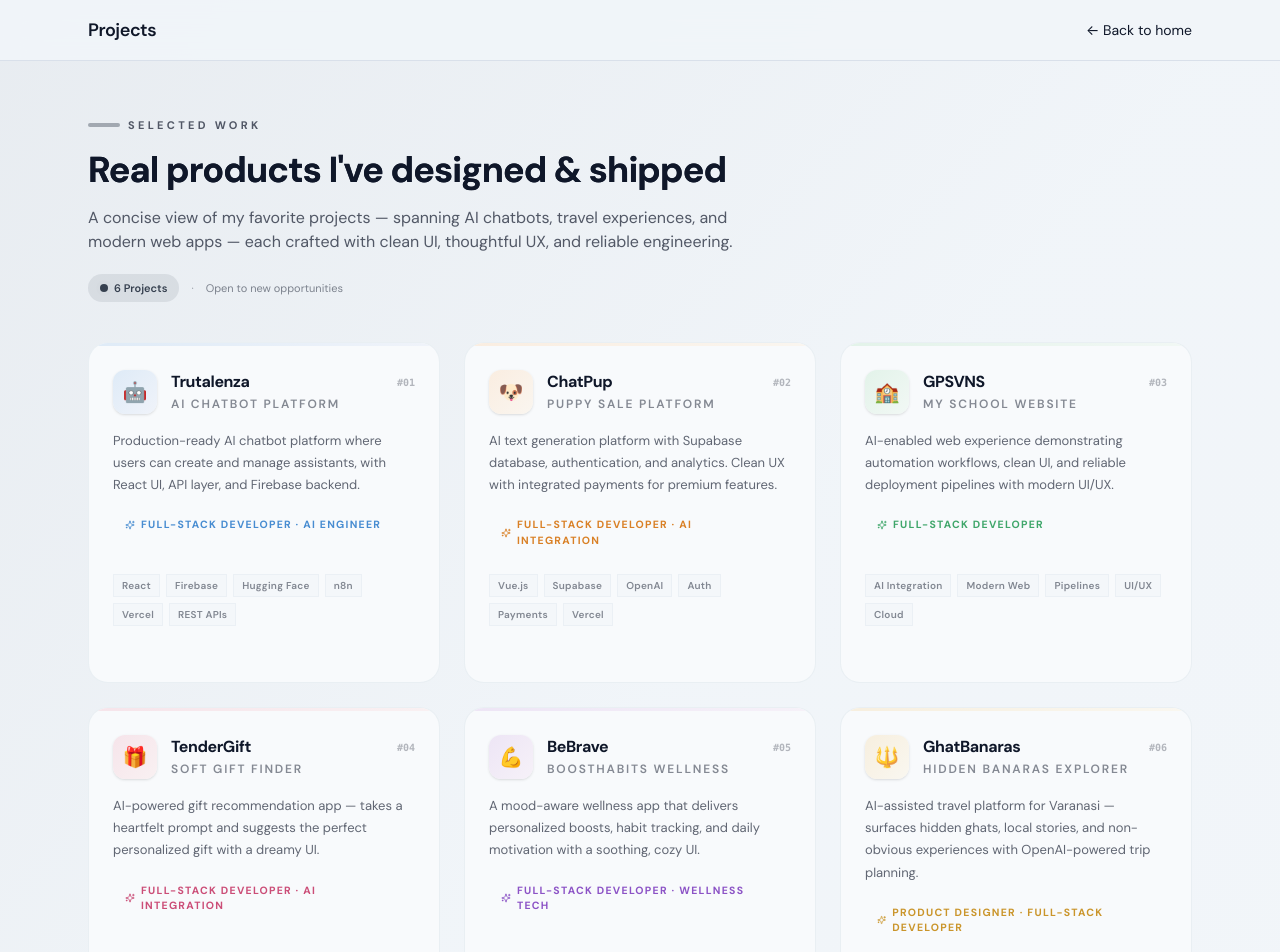
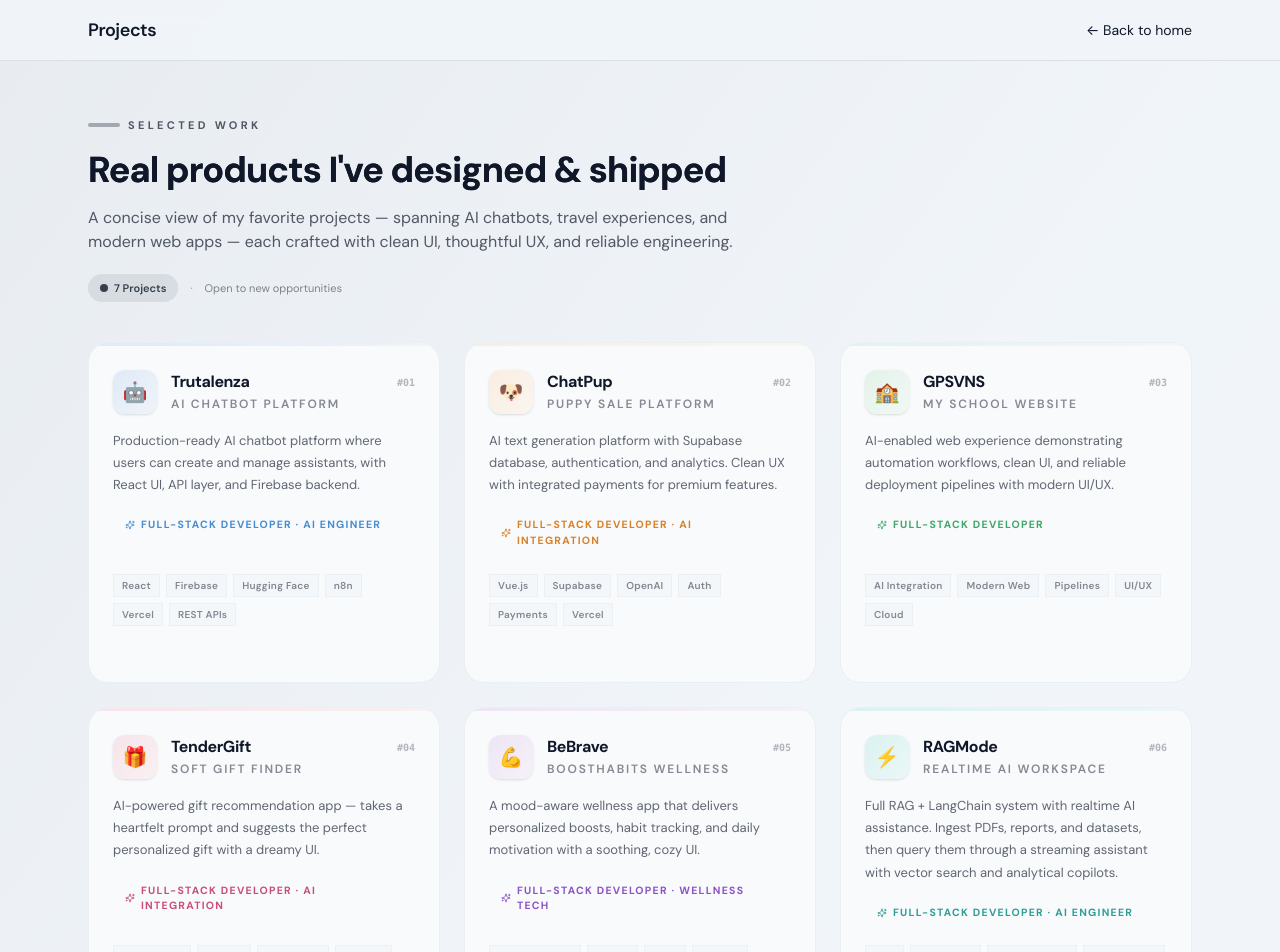
Before and after one commit to Nob1taaaa/remix-of-remix-of-my-cute-portfolio-09, a React (Vite) app: page /projects in a window 1280 px wide. Shown: the top 952 px of the page. Built offline with nearby package versions, Linux system fonts and the light colour scheme; the HTML template or start-up script is replaced by a standard one.

Commit message:
Add RagMode page to project
Co-authored-by: Nob1taaaa <121599198+Nob1taaaa@users.noreply.github.com>

```diff
--- a/src/pages/Projects.tsx
+++ b/src/pages/Projects.tsx
@@ -63,6 +63,18 @@ const projects = [
     emoji: "💪",
     gradient: "from-[hsl(270,45%,93%)] to-[hsl(280,35%,96%)]",
     accentColor: "hsl(270, 50%, 55%)",
+  },
+  {
+    title: "RAGMode",
+    subtitle: "Realtime AI Workspace",
+    description:
+      "Full RAG + LangChain system with realtime AI assistance. Ingest PDFs, reports, and datasets, then query them through a streaming assistant with vector search and analytical copilots.",
+    role: "Full-Stack Developer · AI Engineer",
+    tags: ["RAG", "LangChain", "Vector Search", "Streaming AI", "PDF Parsing"],
+    url: "https://ragmode.vercel.app/",
+    emoji: "⚡",
+    gradient: "from-[hsl(175,50%,90%)] to-[hsl(185,40%,95%)]",
+    accentColor: "hsl(175, 55%, 40%)",
   },
   {
     title: "GhatBanaras",
```
